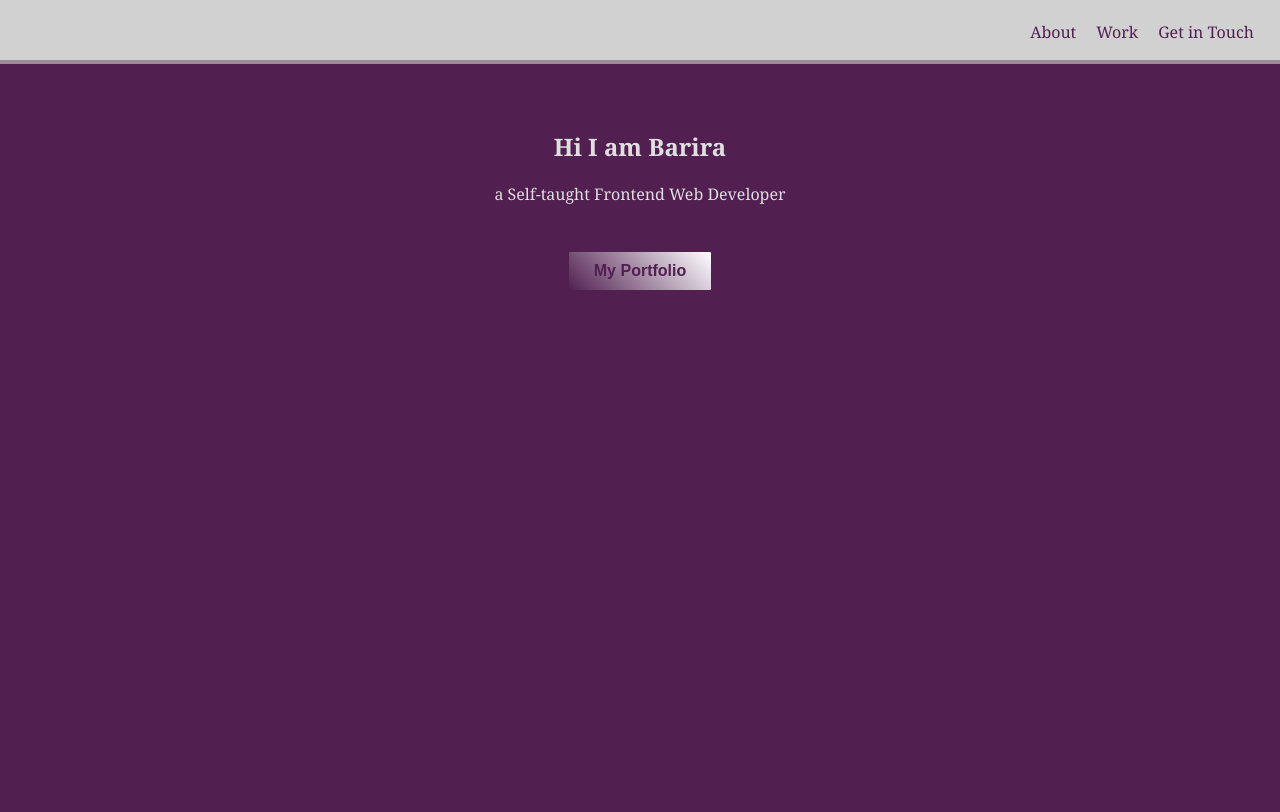
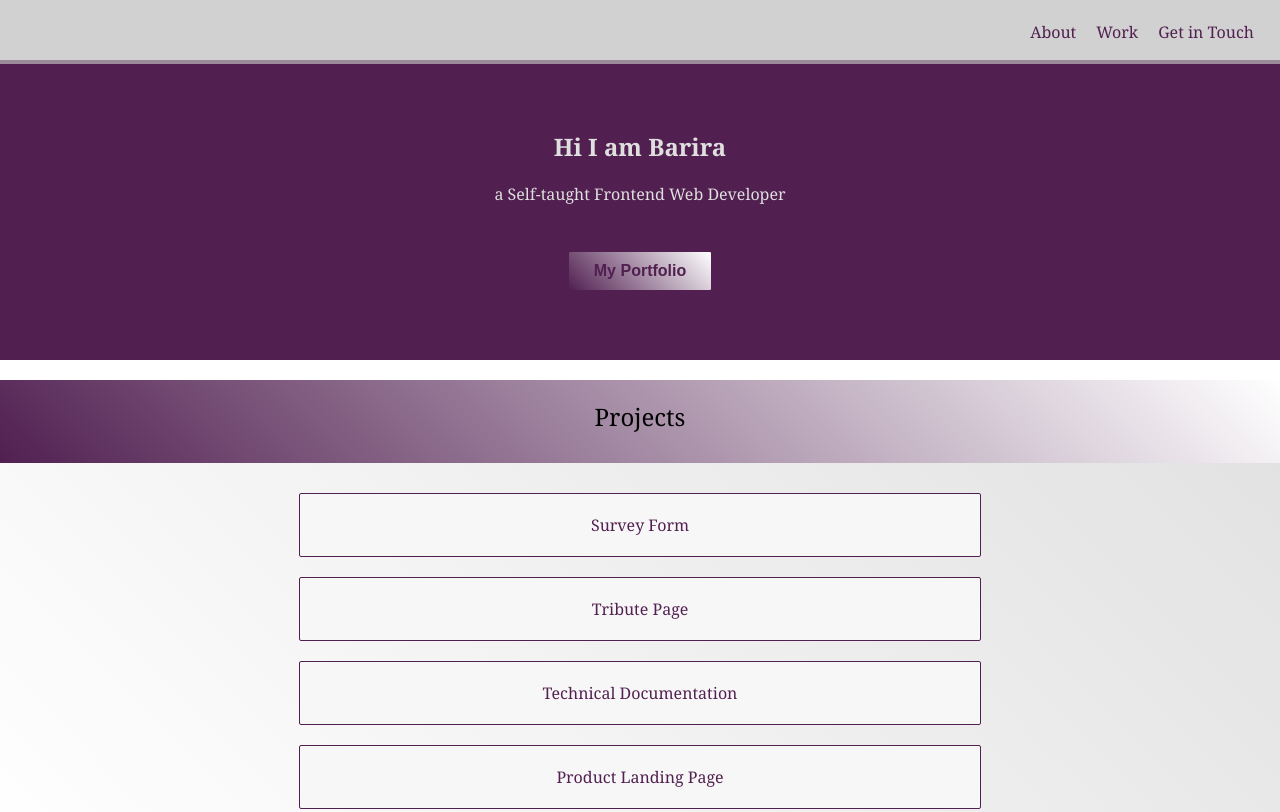
Before and after one commit to Beas007/New-Landing-page-2024, a plain HTML site: page index.html in a window 1280 px wide. Shown: the top 812 px of the page. Drawn offline with Linux system fonts and the light colour scheme.

Commit message:
amended height of welcome section

```diff
--- a/style.css
+++ b/style.css
@@ -31,7 +31,7 @@ body {
   margin-top: 30px;
   margin-bottom: 0;
   background-color: var(--main-color);
-  height: 100vw;
+  height: 300px;
   width: 100%;
   text-align: center;
 }
```
